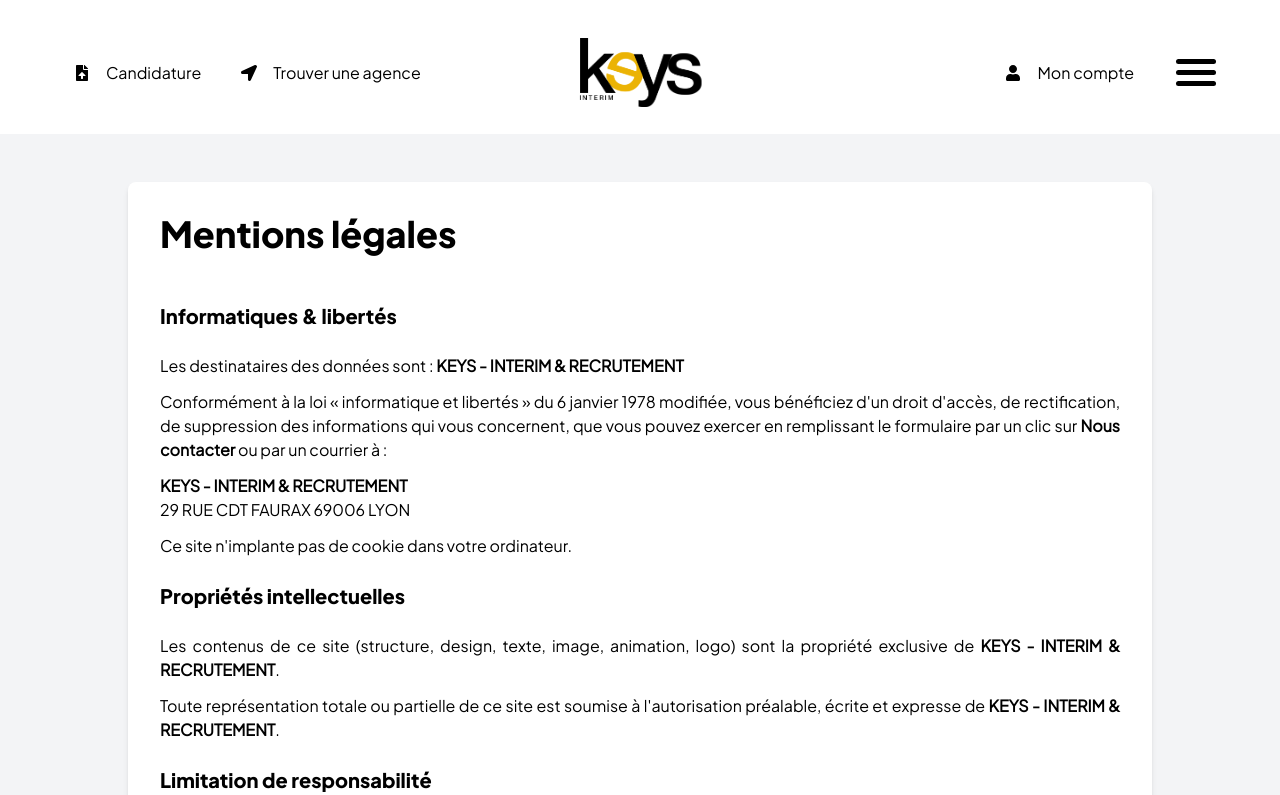
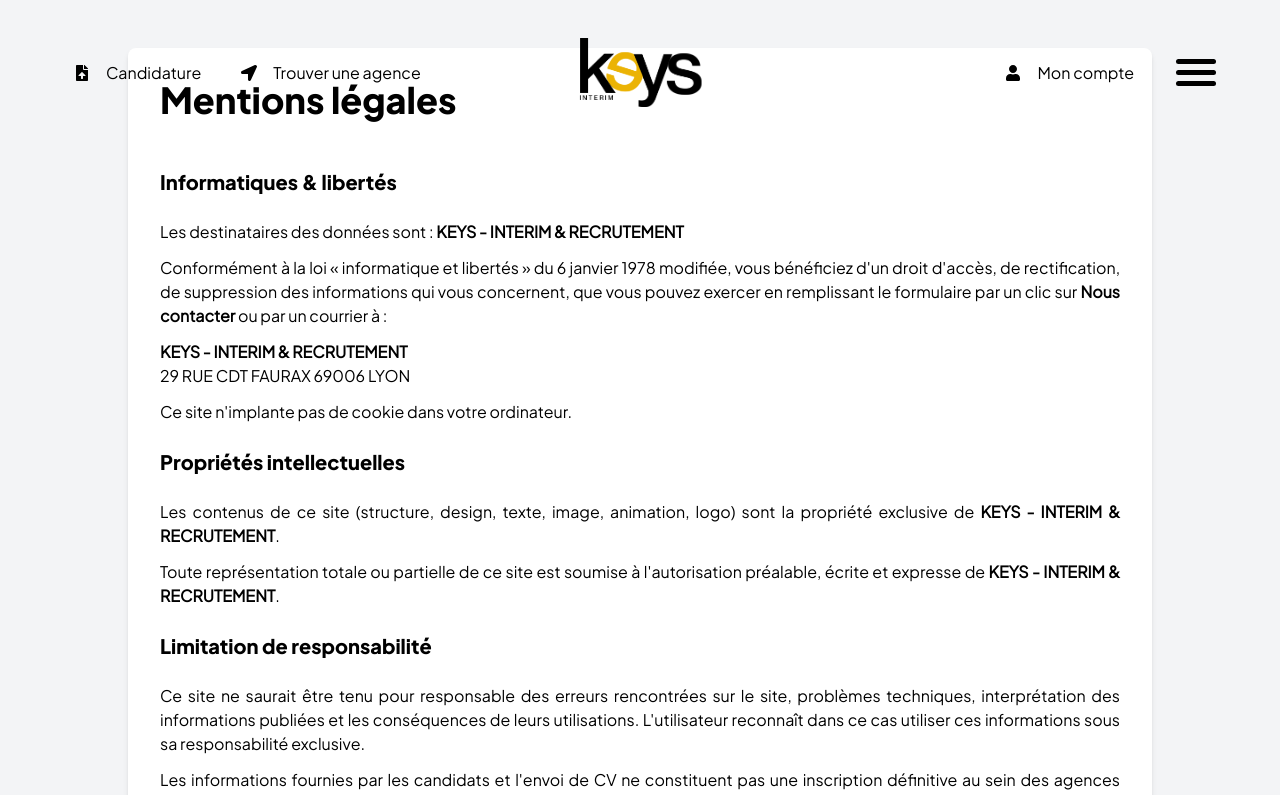
Before and after one commit to LuvumboChristopher/Keys, a Next.js app: page /mentions-legales in a window 1280 px wide. Shown: the top 795 px of the page. Built offline with nearby package versions, Linux system fonts and the light colour scheme.

Commit message:
more or less likely the clients wants it

```diff
--- a/src/app/layout.js
+++ b/src/app/layout.js
@@ -1,7 +1,6 @@
 import "./globals.css";
 import Footer from "@/components/Layout/Footer";
 import ScrollToTop from "@/components/Layout/ScrollToTop";
-import PaddingAdjuster from "@/components/Layout/PaddingAdjuster";
 import Header from "@/components/Layout/Header";
 
 export default function RootLayout({ children }) {
@@ -19,7 +18,6 @@
           content="agence intérimaire, emploi, recrutement, travail temporaire, placement, RH"
         />
         <meta name="author" content="Keys-RH" />
-
         <link rel="icon" href="/favicon.ico" type="image/x-icon" />
         <link rel="apple-touch-icon" sizes="180x180" href="/apple-touch-icon.png" />
         <link rel="icon" type="image/png" sizes="32x32" href="/favicon-32x32.png" />
@@ -29,7 +27,7 @@
       </head>
       <body>
         <Header />
-        <PaddingAdjuster>{children}</PaddingAdjuster>
+        <div>{children}</div>
         <Footer />
         <ScrollToTop />
       </body>
```
